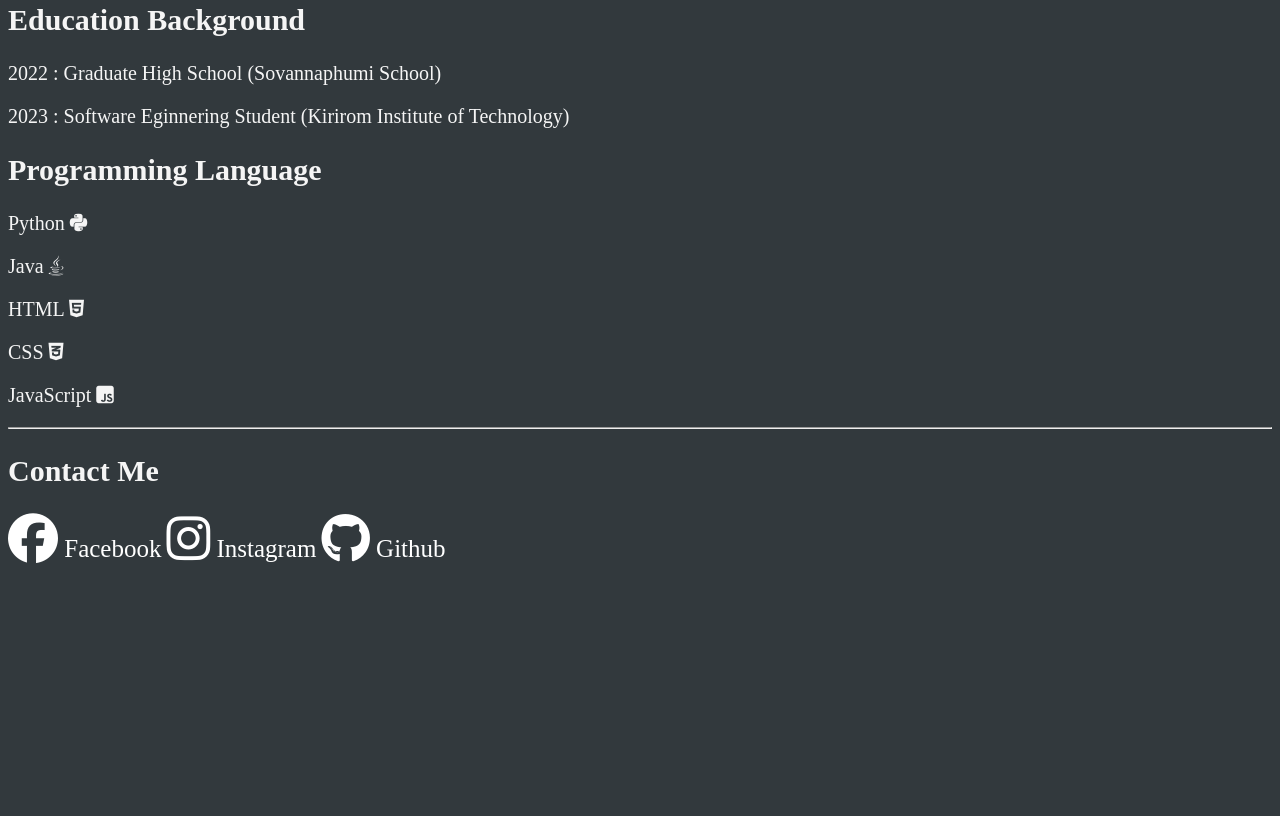
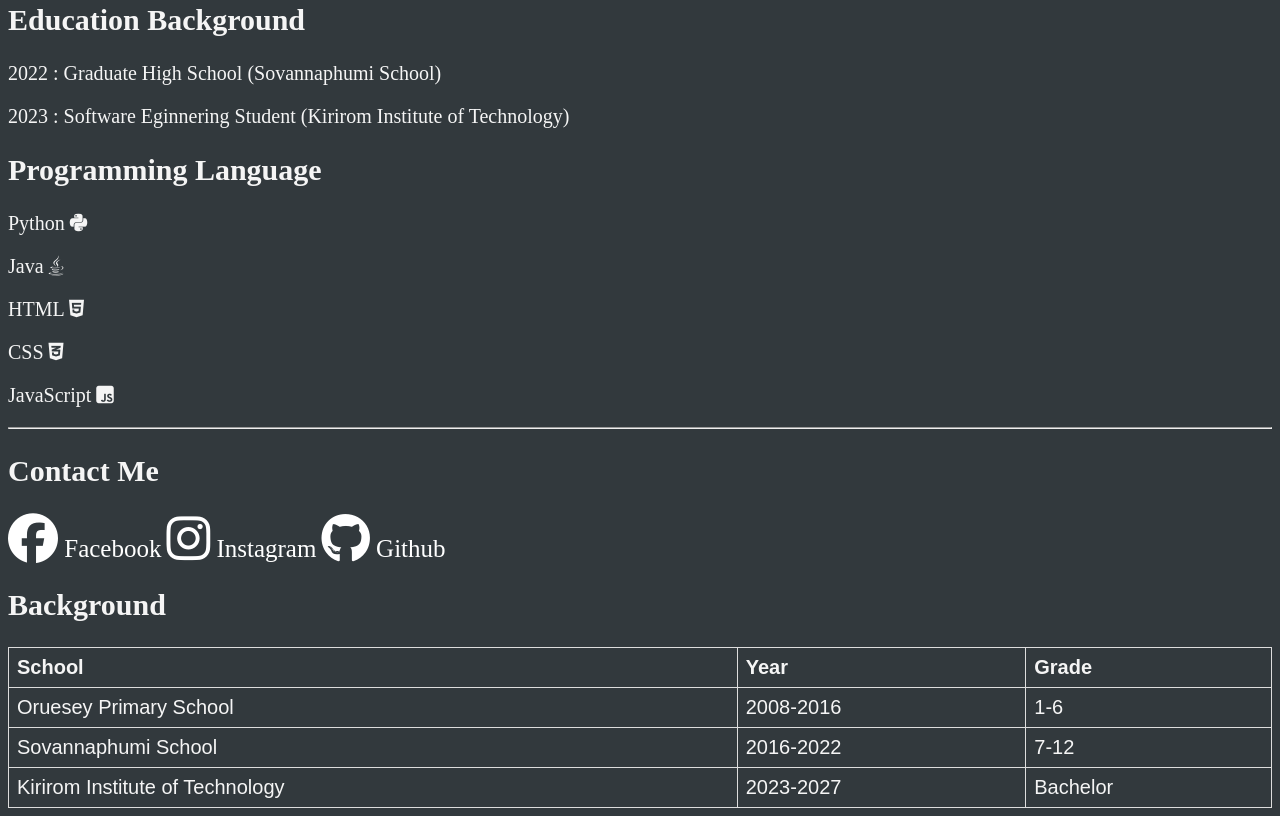
Before and after one commit to RosMengHeang/web_assignment, a plain HTML site: page index.html in a window 1280 px wide. Shown: the part 339-1155 px from the top of the page. Before the commit the page ends 910 px from the top, so only its background shows below. Drawn offline with Linux system fonts and the light colour scheme.

Commit message:
add table

```diff
--- a/index.html
+++ b/index.html
@@ -1,6 +1,19 @@
 <!DOCTYPE html>
 <head>
     <title>Portfolio</title>
+    <style>
+        table {
+          font-family: arial, sans-serif;
+          border-collapse: collapse;
+          width: 100%;
+        }
+
+        td, th {
+          border: 1px solid #dddddd;
+          text-align: left;
+          padding: 8px;
+        }
+    </style>
     <script src="https://kit.fontawesome.com/31c69d599c.js" crossorigin="anonymous"></script>
 </head>
 <body style="background-color: rgb(50, 57, 61);font-size: 20px;color: whitesmoke;">
@@ -27,4 +40,28 @@
     <a href="https://www.facebook.com/taxzyraze/" target="_blank" style="text-decoration: none; color: white;font-size: 25px;"><i class="fa-brands fa-facebook" style="font-size: 50px;"></i>  Facebook</a>
     <a href="https://www.instagram.com/whoistaxzy/" target="_blank" style="text-decoration: none; color: white;font-size: 25px;"><i class="fa-brands fa-instagram" style="font-size: 50px;"></i>  Instagram</a>
     <a href="https://github.com/RosMengHeang" target="_blank" style="text-decoration: none; color: white;font-size: 25px;"><i class="fa-brands fa-github" style="font-size: 50px;"></i>  Github</a>
+        <!-- Table Tag -->
+        <h2>Background</h2>
+        <table>
+            <tr>
+              <th>School</th>
+              <th>Year</th>
+              <th>Grade</th>
+            </tr>
+            <tr>
+              <td>Oruesey Primary School</td>
+              <td>2008-2016</td>
+              <td>1-6</td>
+            </tr>
+            <tr>
+              <td>Sovannaphumi School</td>
+              <td>2016-2022</td>
+              <td>7-12</td>
+            </tr>
+            <tr>
+              <td>Kirirom Institute of Technology</td>
+              <td>2023-2027</td>
+              <td>Bachelor</td>
+            </tr>
+          </table>
 </body>
```
